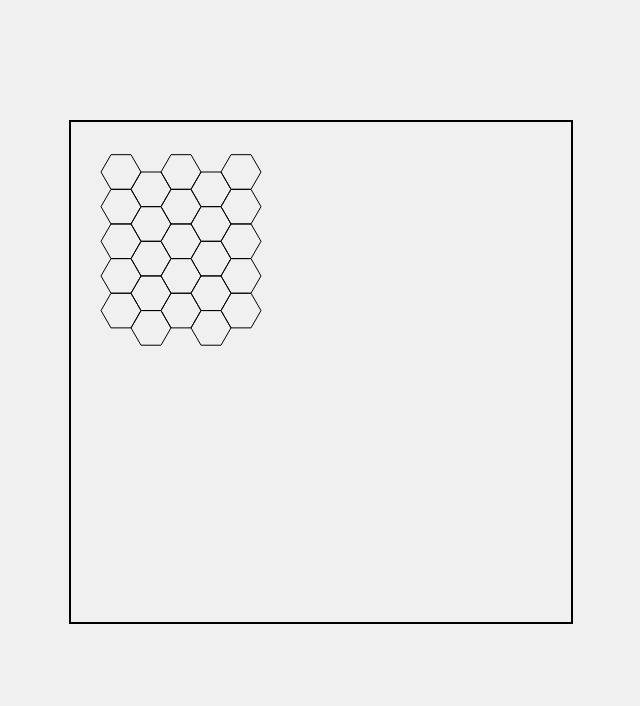
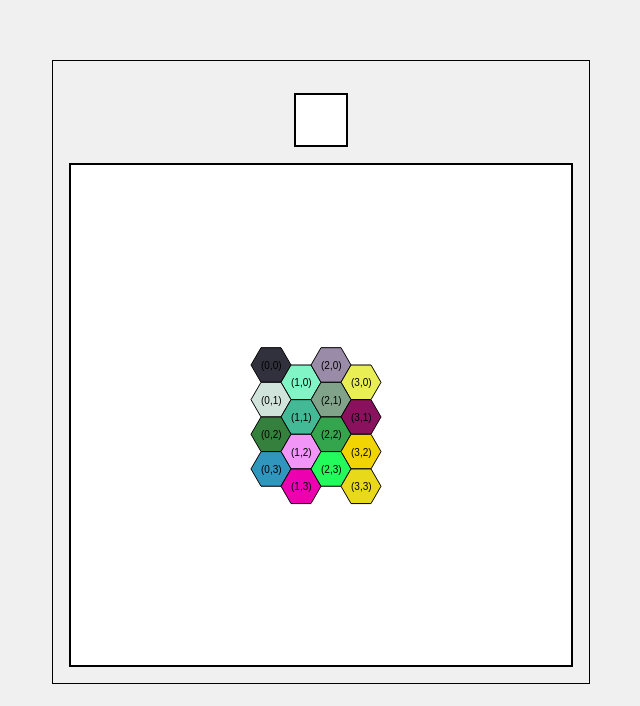
Before and after one commit to Dudy/mysiedler, a website with bundled scripts: page public/index.html in a window 1280 px wide. Shown: the part 108-814 px from the top of the page, without its empty margins (319-959 px from the left). Built offline with nearby package versions, Linux system fonts and the light colour scheme.

Commit message:
4x4 Wabengitter (es gehen nur noch gerade Zahlen) mit Nachbarschaftsbeziehungen und clickhandler

```diff
--- a/public/canvasManager.js
+++ b/public/canvasManager.js
@@ -1,22 +1,48 @@
-import Hexagon from './hexagon.js';
+export const WIDTH = 4;
+export const HEIGHT = 4;
+
+let xOffset = 200;
+let yOffset = 200;
 
 class CanvasManager {
-    constructor(canvasId) {
+    constructor(canvasId, hexagons) {
         this.canvas = document.getElementById(canvasId);
         this.context = this.canvas.getContext('2d');
-        this.hexagons = [];
+        this.hexagons = hexagons;
+        this.canvas.addEventListener('click', this.clickHandler.bind(this));
     }
 
-    addHexagon(hexagon) {
-        this.hexagons.push(hexagon);
+    clear() {
+        this.context.clearRect(0, 0, this.canvas.width, this.canvas.height);
     }
 
-    draw(offsetX = 0, offsetY = 0) {
-        this.context.clearRect(0, 0, this.canvas.width, this.canvas.height);
-        this.hexagons.forEach(hexagon => hexagon.draw(this.context, offsetX, offsetY));
+    draw() {
+        this.hexagons.flat().forEach(hexagon => hexagon.draw(this.context, xOffset, yOffset));
     }
 
-    // Hier können Sie weitere Funktionen hinzufügen, z.B. für Scrollen, Zoomen usw.
+    getClickedHexagon(clientX, clientY) {
+        const rect = this.canvas.getBoundingClientRect();
+        const xClick = clientX - rect.left - xOffset;
+        const yClick = clientY - rect.top - yOffset;
+
+        for (let row = 0; row < HEIGHT; row++) {
+            for (let col = 0; col < WIDTH; col++) {
+                const hex = this.hexagons[row][col];
+                if (hex.isPointInside(xClick, yClick)) {
+                    return hex;
+                }
+            }
+        }
+        return null;
+    }
+
+    clickHandler(e) {
+        const clickedHexagon = this.getClickedHexagon(e.clientX, e.clientY);
+        if (clickedHexagon) {
+            const colorDiv = document.getElementById('color');
+            colorDiv.style.backgroundColor = clickedHexagon.color;
+        }
+    }
 }
 
 export default CanvasManager;
--- a/public/hexagon.js
+++ b/public/hexagon.js
@@ -1,108 +1,77 @@
+const RADIUS = 20;
+export const HEXAGON_WIDTH = 1.5 * RADIUS;
+export const HEXAGON_HEIGHT = Math.sqrt(3) * RADIUS;
+const VERTICAL_OFFSET = HEXAGON_HEIGHT * 0.5;
+
+function getRandomColor() {
+    const letters = '0123456789ABCDEF';
+    let color = '#';
+    for (let i = 0; i < 6; i++) {
+        color += letters[Math.floor(Math.random() * 16)];
+    }
+    return color;
+}
+
 class Hexagon {
-    constructor(x, y, size, color = 'black') {
+
+    constructor(column, row, color = 'black') {
+        this.column = column;
+        this.row = row;
+
+        const x = column * HEXAGON_WIDTH;
+        const y = row * HEXAGON_HEIGHT + (x / HEXAGON_WIDTH % 2) * VERTICAL_OFFSET;
+
         this.x = x;
         this.y = y;
-        this.size = size;
-        this.color = color;
+        this.color = getRandomColor();
+
+        this.top = undefined;
+        this.topRight = undefined;
+        this.bottomRight = undefined;
+        this.bottom = undefined;
+        this.bottomLeft = undefined;
+        this.topLeft = undefined;
     }
-
-    // draw(context) {
-    //     const numberOfSides = 6;
-    //     const angle = (2 * Math.PI) / numberOfSides;
-    //
-    //     context.beginPath();
-    //     context.moveTo(this.x + this.size * Math.cos(0), this.y + this.size * Math.sin(0));
-    //
-    //     for (let i = 1; i <= numberOfSides; i += 1) {
-    //         context.lineTo(this.x + this.size * Math.cos(i * angle), this.y + this.size * Math.sin(i * angle));
-    //     }
-    //
-    //     context.strokeStyle = this.color;
-    //     context.lineWidth = 1;
-    //     context.stroke();
-    // }
 
     draw(context, offsetX = 0, offsetY = 0) {
         const numberOfSides = 6;
         const angle = (2 * Math.PI) / numberOfSides;
 
         context.beginPath();
-        context.moveTo(offsetX + this.x + this.size * Math.cos(0), offsetY + this.y + this.size * Math.sin(0));
+        context.moveTo(offsetX + this.x + RADIUS * Math.cos(0), offsetY + this.y + RADIUS * Math.sin(0));
 
         for (let i = 1; i <= numberOfSides; i += 1) {
-            context.lineTo(offsetX + this.x + this.size * Math.cos(i * angle), offsetY + this.y + this.size * Math.sin(i * angle));
+            context.lineTo(offsetX + this.x + RADIUS * Math.cos(i * angle), offsetY + this.y + RADIUS * Math.sin(i * angle));
         }
 
-        context.strokeStyle = this.color;
+        context.strokeStyle = "black";
         context.lineWidth = 1;
+        context.closePath();
+        context.fillStyle = this.color;
+        context.fill();
         context.stroke();
+
+        context.beginPath();
+        context.font = "10px Arial";
+        context.fillStyle = "black";
+        context.fillText(`(${this.column},${this.row})`, offsetX + this.x - 10, offsetY + this.y + 4);
+        context.closePath();
+    }
+
+    setNeighbors(top, topRight, bottomRight, bottom, bottomLeft, topLeft) {
+        this.top = top;
+        this.topRight = topRight;
+        this.bottomRight = bottomRight;
+        this.bottom = bottom;
+        this.bottomLeft = bottomLeft;
+        this.topLeft = topLeft;
+    }
+
+    isPointInside(x, y) {
+        const dx = x - this.x;
+        const dy = y - this.y;
+        return dx * dx + dy * dy <= RADIUS * RADIUS;
     }
 }
 
 export default Hexagon;
-
-
-
-
-// import Directions from './directions.js';
-//
-// class Hexagon {
-//     static get RADIUS() {
-//         return 20;
-//     }
-//
-//     static get X_VERSATZ() {
-//         return 1.5 * Hexagon.RADIUS;
-//     }
-//
-//     static get Y_VERSATZ() {
-//         return 0.5 * Hexagon.RADIUS * Math.sqrt(3);
-//     }
-//
-//     constructor(x, y) {
-//         this.x = x;
-//         this.y = y;
-//         this.top = null;
-//         this.topright = null;
-//         this.bottomright = null;
-//         this.bottom = null;
-//         this.bottomleft = null;
-//         this.topleft = null;
-//     }
-//
-//     isVisible(rootOffsetX, xOffset, rootOffsetY, yOffset) {
-//         let posX = rootOffsetX + xOffset + this.x * Hexagon.X_VERSATZ + Hexagon.RADIUS;
-//         let posY = rootOffsetY + yOffset + this.y * Hexagon.Y_VERSATZ + Hexagon.RADIUS;
-//
-//         const visibleX = posX >= 0 && posX <= 500 + Hexagon.X_VERSATZ;
-//         const visibleY = posY >= 0 && posY <= 500 + 3 * Hexagon.Y_VERSATZ;
-//
-//         if (!visibleX || !visibleY) {
-//             console.log(`posX: ${posX}, posY: ${posY}`);
-//         }
-//         console.log(`posX: ${posX}, posY: ${posY}`);
-//
-//         return visibleX && visibleY;
-//     }
-//
-//     getNeighbour(direction) {
-//         switch (direction) {
-//             case Directions.top:
-//                 return this.top;
-//             case Directions.topright:
-//                 return this.topright;
-//             case Directions.bottomright:
-//                 return this.bottomright;
-//             case Directions.bottom:
-//                 return this.bottom;
-//             case Directions.bottomleft:
-//                 return this.bottomleft;
-//             case Directions.topleft:
-//                 return this.topleft;
-//             default:
-//                 return null;
-//         }
-//     }
-// }
-//
-// export default Hexagon;
--- a/public/index.html
+++ b/public/index.html
@@ -7,7 +7,11 @@
     <link rel="stylesheet" href="./main.css">
 </head>
 <body>
-<canvas id="myCanvas" width="500" height="500"></canvas>
+
+<div id="content">
+    <div id="color"></div>
+    <canvas id="myCanvas" width="500" height="500"></canvas>
+</div>
 
 <script type="module" src="main.js"></script>
 
--- a/public/main.css
+++ b/public/main.css
@@ -9,6 +9,27 @@ body {
     background-color: #f0f0f0;
 }
 
+div#content {
+    display: flex;
+    flex-direction: column;
+    justify-content: center;
+    align-items: center;
+    border: 1px solid black;
+    padding: 1em;
+}
+
+div#color {
+    width: 50px;
+    height: 50px;
+    border: 2px solid black;
+    background-color: white;
+    margin: 1em;
+}
+
 canvas {
     border: 2px solid black;
+    background-color: white;
+    display: flex;
+    justify-content: center;
+    align-items: center;
 }
--- a/public/main.js
+++ b/public/main.js
@@ -1,31 +1,105 @@
-import CanvasManager from './canvasManager.js';
+import CanvasManager, {HEIGHT, WIDTH} from './canvasManager.js';
 import Hexagon from './hexagon.js';
 
-const WIDTH = 5;
-const HEIGHT = 5;
+function setNeighbors(hexagons) {
+    for (let row = 0; row < HEIGHT; row++) {
+        for (let column = 0; column < WIDTH; column++) {
+            const hexagon = hexagons[row][column];
+            const evenColumn = column % 2 === 0;
+            const maxRow = HEIGHT - 1;
+            const maxColumn = WIDTH - 1;
 
-const RADIUS = 20;
-const HEXAGON_WIDTH = 1.5 * RADIUS;
-const HEXAGON_HEIGHT = Math.sqrt(3) * RADIUS;
-const VERTICAL_OFFSET = HEXAGON_HEIGHT * 0.5;
+            // top
+            const top = row > 0 ? hexagons[row - 1][column] : hexagons[maxRow][column];
 
-let xOffset = 50;
-let yOffset = 50;
+            // topRight
+            let topRight;
+            let columnIndex;
+            if (column === maxColumn) {
+                columnIndex = 0;
+            } else {
+                columnIndex = column + 1;
+            }
+            let rowIndex;
+            if (column === maxColumn) {
+                rowIndex = row;
+            } else if (row === 0) {
+                rowIndex = maxRow;
+            } else {
+                rowIndex = row - 1;
+            }
+            topRight = hexagons[rowIndex][columnIndex];
+
+            // bottomRight
+            let bottomRight;
+            if (column === maxColumn) {
+                columnIndex = 0;
+            } else {
+                columnIndex = column + 1;
+            }
+            if (evenColumn) {
+                rowIndex = row;
+            } else if (row === maxRow) {
+                rowIndex = 0;
+            } else {
+                rowIndex = row + 1;
+            }
+            bottomRight = hexagons[rowIndex][columnIndex];
+
+            // bottom
+            const bottom = row < maxRow ? hexagons[row + 1][column] : hexagons[0][column];
+
+            // bottomLeft
+            let bottomLeft;
+            if (column === 0) {
+                columnIndex = maxColumn;
+            } else {
+                columnIndex = column - 1;
+            }
+            if (evenColumn) {
+                rowIndex = row;
+            } else if (row === maxRow) {
+                rowIndex = 0;
+            } else {
+                rowIndex = row + 1;
+            }
+            bottomLeft = hexagons[rowIndex][columnIndex];
+
+            // topLeft
+            let topLeft;
+            if (column === 0) {
+                columnIndex = maxColumn;
+            } else {
+                columnIndex = column - 1;
+            }
+            if (!evenColumn) {
+                rowIndex = row;
+            } else if (row === 0) {
+                rowIndex = maxRow;
+            } else {
+                rowIndex = row - 1;
+            }
+            topLeft = hexagons[rowIndex][columnIndex];
+
+            hexagon.setNeighbors(top, topRight, bottomRight, bottom, bottomLeft, topLeft);
+        }
+    }
+}
+
+function createHexagons() {
+    const hexagons = Array.from({length: HEIGHT}, () => new Array(WIDTH));
+    for (let row = 0; row < HEIGHT; row++) {
+        for (let col = 0; col < WIDTH; col++) {
+            hexagons[row][col] = new Hexagon(col, row);
+        }
+    }
+    setNeighbors(hexagons);
+    return hexagons;
+}
 
 document.addEventListener('DOMContentLoaded', () => {
-    const canvasManager = new CanvasManager('myCanvas');
-    const canvasWidth = canvasManager.canvas.width;
-    const canvasHeight = canvasManager.canvas.height;
-    let maxWidth = Math.min(WIDTH * HEXAGON_WIDTH, canvasWidth);
-    let maxHeight = Math.min(HEIGHT * HEXAGON_HEIGHT, canvasHeight);
-
-    for (let y = 0; y < maxHeight; y += HEXAGON_HEIGHT) {
-        for (let x = 0; x < maxWidth; x += HEXAGON_WIDTH) {
-            const adjustedY = y + (x / HEXAGON_WIDTH % 2) * VERTICAL_OFFSET;
-            const hexagon = new Hexagon(x, adjustedY, RADIUS);
-            canvasManager.addHexagon(hexagon);
-        }
-    }
-
-    canvasManager.draw(xOffset, yOffset);
+    let hexagons = createHexagons();
+    const canvasManager = new CanvasManager('myCanvas', hexagons);
+    canvasManager.clear();
+    canvasManager.draw();
 });
```
